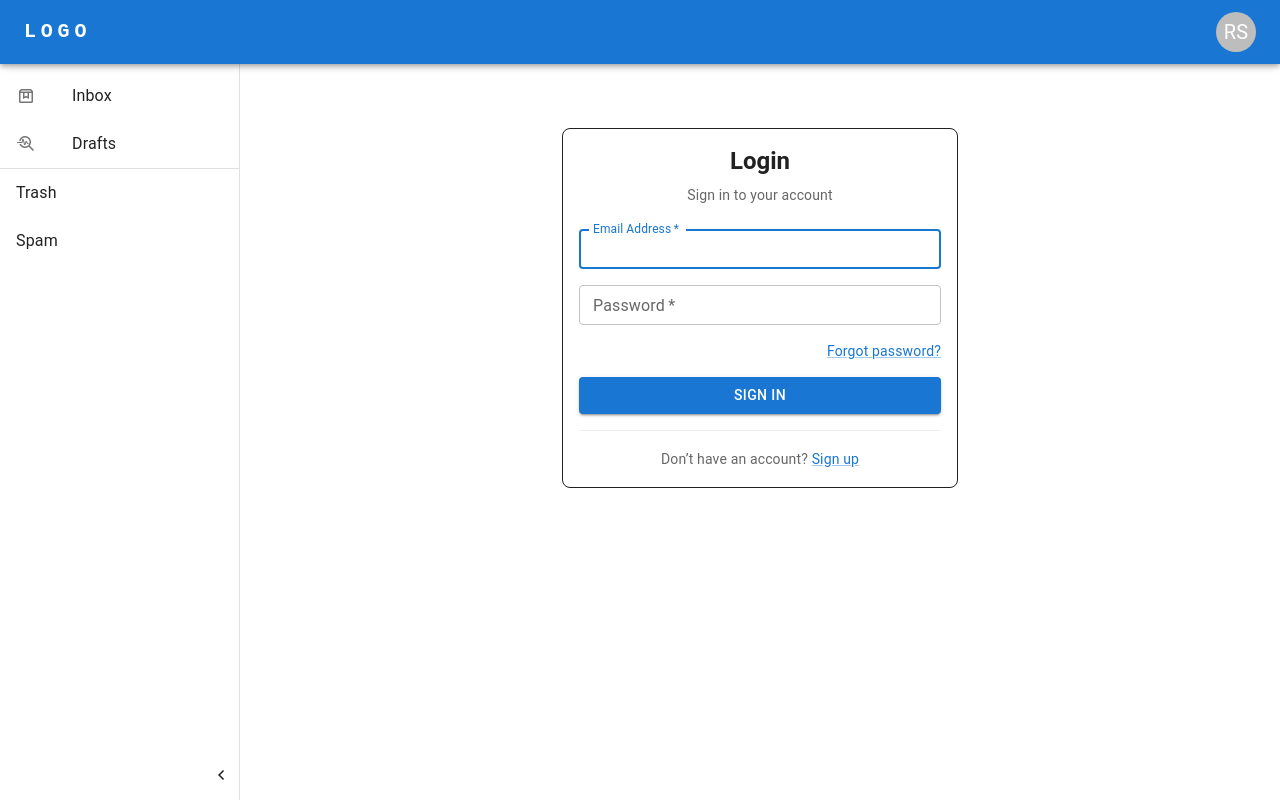
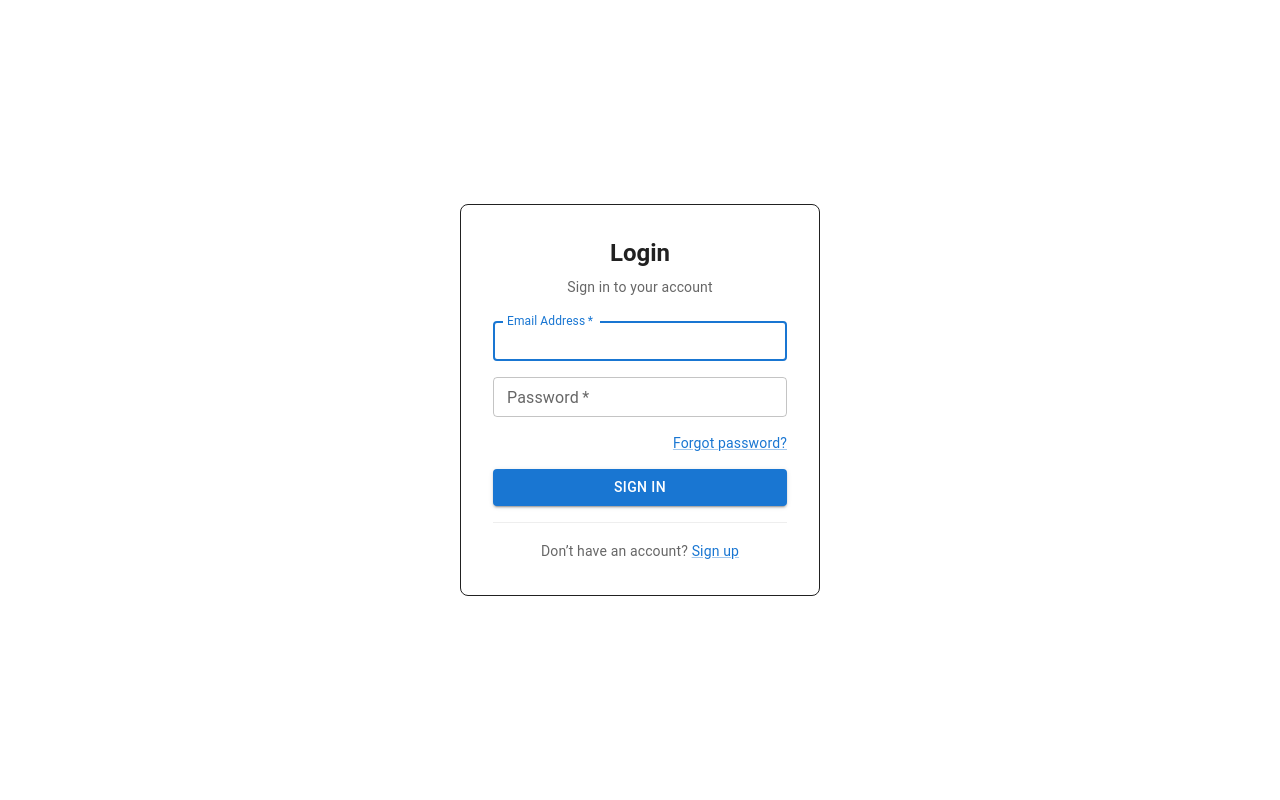
Before and after one commit to LarissaTrin/TCC-MBA-UI, a Next.js app: page /login in a window 1280 px wide. Built offline with nearby package versions, Linux system fonts and the light colour scheme.

Commit message:
login initial logic

```diff
--- a/src/app/login/page.tsx
+++ b/src/app/login/page.tsx
@@ -3,19 +3,16 @@
 import { useState } from "react";
 import {
   Box,
-  TextField,
   Typography,
-  Paper,
   Stack,
   Link,
-  Container,
 } from "@mui/material";
 import GenericButton from "@/components/Button";
 import GenericTextField from "@/components/TextField";
 import { GeneralSize } from "@/common/enum";
 import GenericPanel from "@/components/Panel";
 
-export default function LoginCardBasic() {
+export default function LoginCardFullScreen() {
   const [email, setEmail] = useState("");
   const [password, setPassword] = useState("");
   const [loading, setLoading] = useState(false);
@@ -31,9 +28,15 @@ export default function LoginCardBasic() {
   const handleRegister = () => console.log("Register clicked");
 
   return (
-    <Container component="main" maxWidth="xs" sx={{ mt: 8 }}>
-      <GenericPanel>
-        <Box display="flex" flexDirection="column" alignItems="center">
+    <Box
+      minHeight="100vh"
+      display="flex"
+      alignItems="center"
+      justifyContent="center"
+      p={2}
+    >
+      <GenericPanel sx={{ width: 360, p: 4 }}>
+        <Box display="flex" flexDirection="column" alignItems="center" mb={3}>
           <Typography
             variant="h5"
             component="h1"
@@ -42,7 +45,7 @@ export default function LoginCardBasic() {
           >
             Login
           </Typography>
-          <Typography variant="body2" color="text.secondary" sx={{ mb: 3 }}>
+          <Typography variant="body2" color="text.secondary">
             Sign in to your account
           </Typography>
         </Box>
@@ -66,7 +69,7 @@ export default function LoginCardBasic() {
               type="password"
               required
               value={password}
-              onChangeValue={(value) => setEmail(value)}
+              onChangeValue={(value) => setPassword(value)}
               size={GeneralSize.Small}
             />
 
@@ -75,6 +78,7 @@ export default function LoginCardBasic() {
                 Forgot password?
               </Link>
             </Box>
+
             <GenericButton
               type="submit"
               label={loading ? "Signing..." : "Sign In"}
@@ -107,6 +111,6 @@ export default function LoginCardBasic() {
           </Stack>
         </Box>
       </GenericPanel>
-    </Container>
+    </Box>
   );
 }
--- a/src/common/layout/BaseLayout.tsx
+++ b/src/common/layout/BaseLayout.tsx
@@ -3,6 +3,7 @@
 import GenericHeader from "@/components/HeaderNavbar";
 import GenericSidebar from "@/components/Sidebar";
 import { Box, CssBaseline } from "@mui/material";
+import { usePathname } from "next/navigation";
 import { ReactNode } from "react";
 
 interface BaseLayoutProps {
@@ -10,6 +11,18 @@ interface BaseLayoutProps {
 }
 
 export default function BaseLayout({ children }: BaseLayoutProps) {
+  const pathname = usePathname();
+  const isLoginPage = pathname.startsWith("/login");
+
+  if (isLoginPage) {
+    return (
+      <>
+        <CssBaseline />
+        {children}
+      </>
+    );
+  }
+
   return (
     <Box display="flex" height="100vh">
       <CssBaseline />
```
